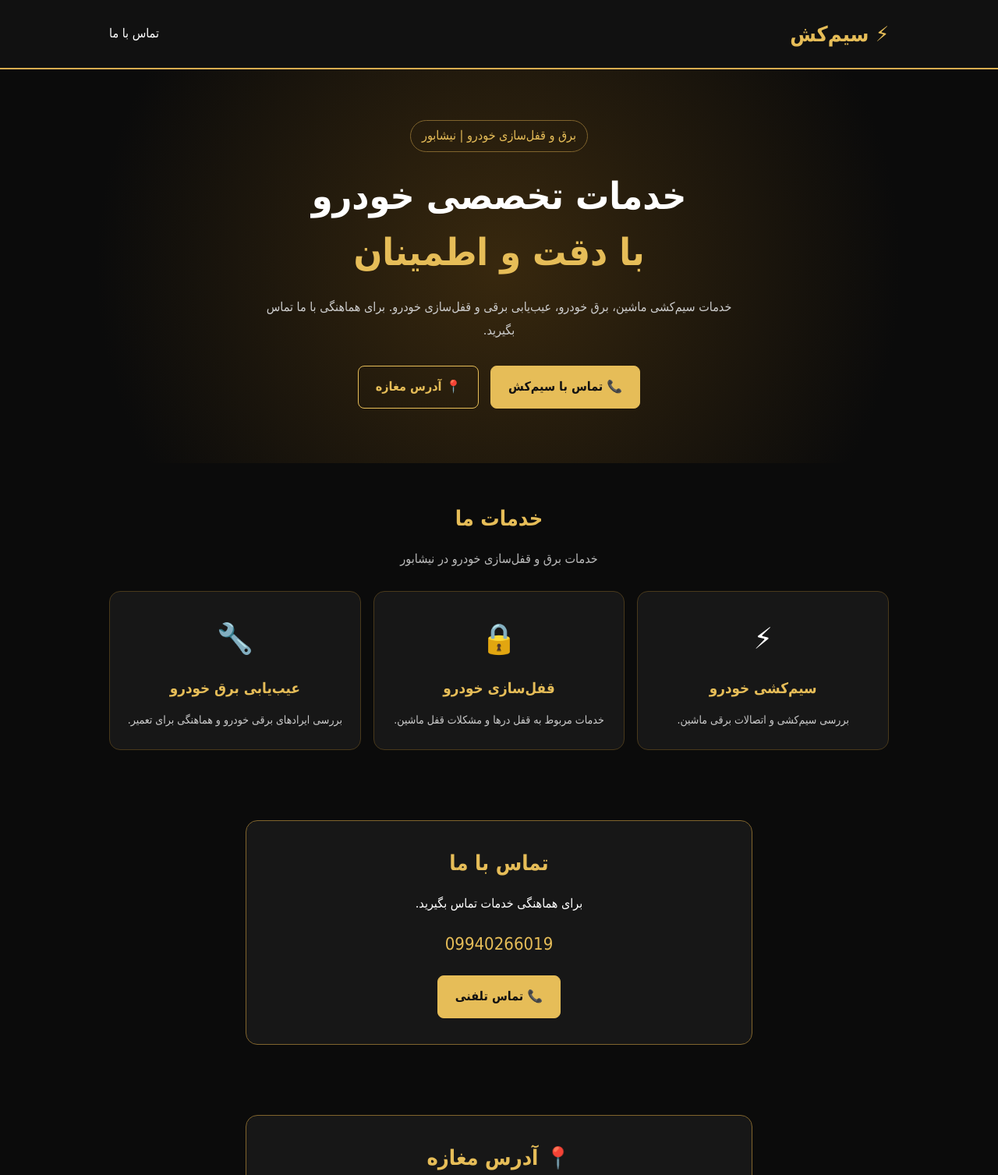
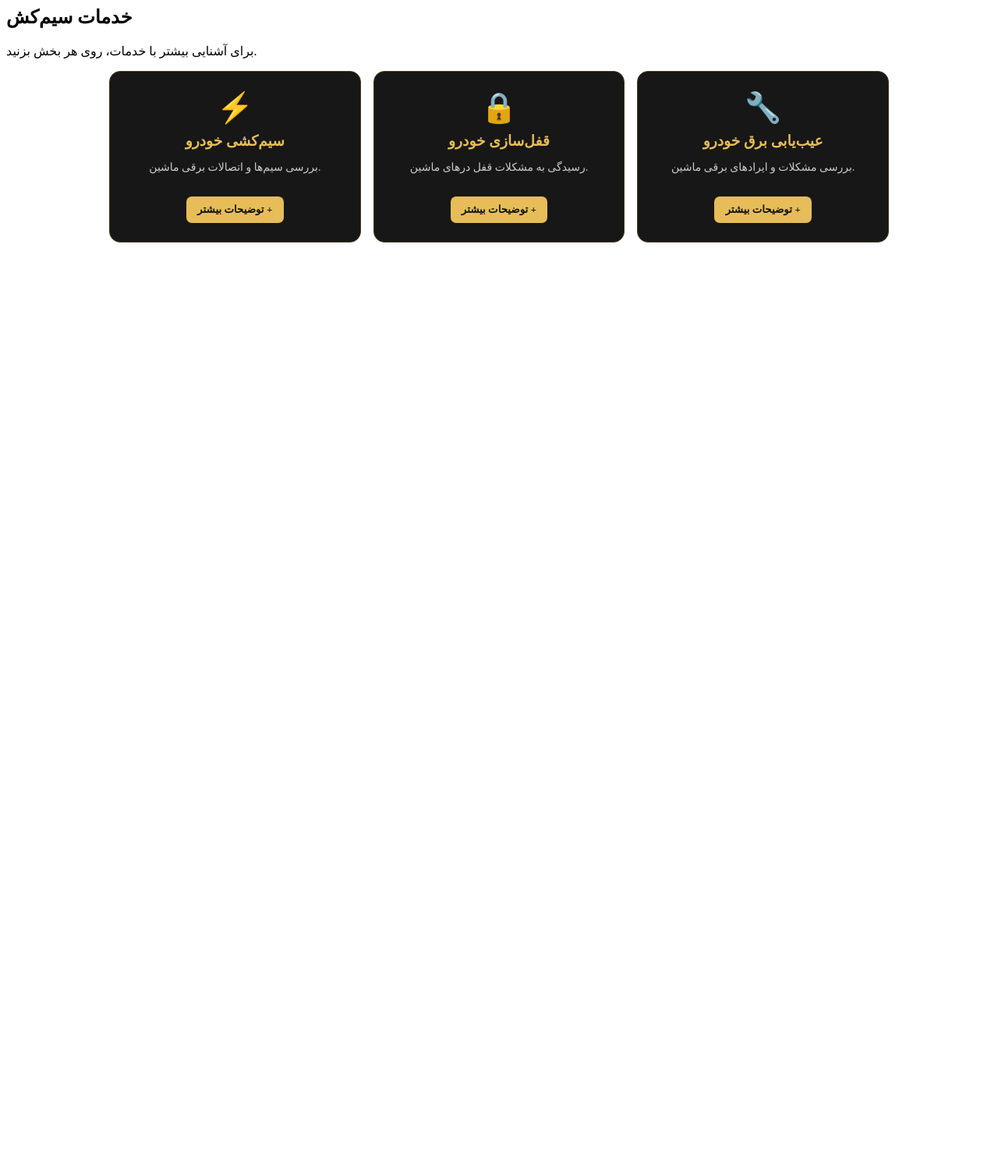
Before and after one commit to kbehzad835-bit/Arefkhani, a plain HTML site: page index.html in a window 1280 px wide. Shown: the top 1507 px of the page at 78% size. After the commit the page ends 800 px from the top, so only its background shows below. Drawn offline with Linux system fonts and the light colour scheme.

Commit message:
Update index.html

```diff
--- a/index.html
+++ b/index.html
@@ -1,121 +1,5 @@
-
-<!DOCTYPE html>
-<html lang="fa" dir="rtl">
-<head>
-<meta charset="UTF-8">
-<meta name="viewport" content="width=device-width, initial-scale=1">
-<title>سیم‌کش | برق و قفل‌سازی خودرو</title>
 
 <style>
-* {
-  box-sizing: border-box;
-  margin: 0;
-  padding: 0;
-}
-
-html {
-  scroll-behavior: smooth;
-}
-
-body {
-  font-family: Tahoma, Arial, sans-serif;
-  background: #0b0b0b;
-  color: #fff;
-  line-height: 1.9;
-}
-
-a {
-  text-decoration: none;
-}
-
-header {
-  background: #111;
-  padding: 18px;
-  border-bottom: 2px solid #d9ad50;
-}
-
-nav {
-  max-width: 1000px;
-  margin: auto;
-  display: flex;
-  justify-content: space-between;
-  align-items: center;
-}
-
-.logo {
-  font-size: 27px;
-  font-weight: bold;
-  color: #e6bd58;
-}
-
-nav a:last-child {
-  color: white;
-}
-
-.hero {
-  padding: 65px 20px;
-  text-align: center;
-  background: radial-gradient(circle, #38280e, #0b0b0b 75%);
-}
-
-.tag {
-  display: inline-block;
-  color: #e6bd58;
-  border: 1px solid #80642d;
-  border-radius: 30px;
-  padding: 4px 14px;
-}
-
-h1 {
-  font-size: clamp(30px, 7vw, 48px);
-  line-height: 1.5;
-  margin: 20px 0;
-}
-
-.gold {
-  color: #e6bd58;
-}
-
-.hero p {
-  color: #ccc;
-  max-width: 600px;
-  margin: 0 auto 25px;
-}
-
-.btn {
-  display: inline-block;
-  padding: 11px 22px;
-  margin: 5px;
-  border-radius: 8px;
-  font-weight: bold;
-  border: 1px solid #e6bd58;
-}
-
-.primary {
-  background: #e6bd58;
-  color: #111;
-}
-
-.secondary {
-  color: #e6bd58;
-}
-
-section {
-  padding: 45px 20px;
-  text-align: center;
-}
-
-h2 {
-  color: #e6bd58;
-  font-size: 27px;
-  margin-bottom: 12px;
-}
-
-.subtitle {
-  color: #bbb;
-  margin-bottom: 25px;
-}
-
 .services {
   display: grid;
   grid-template-columns: repeat(3, 1fr);
@@ -129,6 +13,7 @@ h2 {
   border: 1px solid #49391b;
   border-radius: 14px;
   padding: 24px 16px;
+  text-align: center;
 }
 
 .icon {
@@ -145,110 +30,41 @@ h2 {
   font-size: 14px;
 }
 
-.contact-box,
-.address-box {
-  max-width: 650px;
-  margin: auto;
-  padding: 28px 18px;
-  background: #171717;
-  border: 1px solid #80642d;
-  border-radius: 15px;
+.details {
+  display: none;
+  text-align: right;
+  margin-top: 15px;
+  padding-top: 12px;
+  border-top: 1px solid #49391b;
 }
 
-.phone {
-  color: #e6bd58;
-  font-size: 22px;
-  margin: 15px 0;
-  direction: ltr;
+.details.open {
+  display: block;
 }
 
-.address-text {
-  margin: 15px 0;
-  color: #eee;
-}
-
-footer {
-  text-align: center;
-  padding: 22px;
-  background: #111;
-  color: #aaa;
-  border-top: 1px solid #49391b;
-  font-size: 13px;
-}
-
-.call-fixed {
-  display: none;
+.more {
+  margin-top: 15px;
+  background: #e6bd58;
+  color: #111;
+  padding: 9px 14px;
+  border: 0;
+  border-radius: 7px;
+  font-weight: bold;
+  font-family: inherit;
+  cursor: pointer;
 }
 
 @media (max-width: 650px) {
   .services {
     grid-template-columns: 1fr;
   }
-
-  .hero {
-    padding: 45px 15px;
-  }
-
-  body {
-    padding-bottom: 60px;
-  }
-
-  .call-fixed {
-    display: block;
-    position: fixed;
-    bottom: 0;
-    right: 0;
-    left: 0;
-    text-align: center;
-    padding: 12px;
-    background: #e6bd58;
-    color: #111;
-    font-weight: bold;
-    z-index: 10;
-  }
 }
 </style>
-</head>
-
-<body>
-
-<header>
-  <nav>
-    <a href="#" class="logo">⚡ سیم‌کش</a>
-    <a href="#contact">تماس با ما</a>
-  </nav>
-</header>
-
-<main>
-
-<div class="hero">
-  <span class="tag">برق و قفل‌سازی خودرو | نیشابور</span>
-
-  <h1>
-    خدمات تخصصی خودرو
-    <br>
-    <span class="gold">با دقت و اطمینان</span>
-  </h1>
-
-  <p>
-    خدمات سیم‌کشی ماشین، برق خودرو،
-    عیب‌یابی برقی و قفل‌سازی خودرو.
-    برای هماهنگی با ما تماس بگیرید.
-  </p>
-
-  <a class="btn primary" href="tel:09940266019">
-    📞 تماس با سیم‌کش
-  </a>
-
-  <a class="btn secondary" href="#address">
-    📍 آدرس مغازه
-  </a>
-</div>
 
 <section id="services">
-  <h2>خدمات ما</h2>
+  <h2>خدمات سیم‌کش</h2>
   <p class="subtitle">
-    خدمات برق و قفل‌سازی خودرو در نیشابور
+    برای آشنایی بیشتر با خدمات، روی هر بخش بزنید.
   </p>
 
   <div class="services">
@@ -256,75 +72,91 @@ footer {
     <div class="card">
       <div class="icon">⚡</div>
       <h3>سیم‌کشی خودرو</h3>
+      <p>بررسی سیم‌ها و اتصالات برقی ماشین.</p>
+
+      <button class="more" onclick="toggleDetails('wiring',this)">
+        توضیحات بیشتر +
+      </button>
+
+      <div class="details" id="wiring">
         <p>
-        بررسی سیم‌کشی و اتصالات برقی ماشین.
+          سیم‌کشی خودرو وظیفه انتقال برق بین باتری،
+          فیوزها، چراغ‌ها، سنسورها و دیگر تجهیزات
+          الکتریکی ماشین را بر عهده دارد.
         </p>
+        <br>
+        <p>
+          خرابی سیم‌ها، اتصالات شل یا سوختگی سیم‌کشی
+          ممکن است باعث قطعی برق، کار نکردن چراغ‌ها
+          یا اختلال در تجهیزات خودرو شود.
+          بررسی اتصالات و پیدا کردن محل خرابی،
+          از خدمات این بخش است.
+        </p>
+      </div>
     </div>
 
     <div class="card">
       <div class="icon">🔒</div>
       <h3>قفل‌سازی خودرو</h3>
+      <p>رسیدگی به مشکلات قفل درهای ماشین.</p>
+
+      <button class="more" onclick="toggleDetails('lock',this)">
+        توضیحات بیشتر +
+      </button>
+
+      <div class="details" id="lock">
         <p>
-        خدمات مربوط به قفل درها و مشکلات قفل ماشین.
+          قفل در خودرو ممکن است به دلیل فرسودگی،
+          خرابی قطعات داخلی یا مشکل در سیستم
+          قفل مرکزی درست کار نکند.
         </p>
+        <br>
+        <p>
+          در خدمات قفل‌سازی، وضعیت قفل و عملکرد
+          قطعات مربوط بررسی می‌شود تا مشکل
+          مشخص و برای تعمیر آن هماهنگی شود.
+          این خدمات شامل ساخت کلید یا سوئیچ نیست.
+        </p>
+      </div>
     </div>
 
     <div class="card">
       <div class="icon">🔧</div>
       <h3>عیب‌یابی برق خودرو</h3>
+      <p>بررسی مشکلات و ایرادهای برقی ماشین.</p>
+
+      <button class="more" onclick="toggleDetails('electric',this)">
+        توضیحات بیشتر +
+      </button>
+
+      <div class="details" id="electric">
         <p>
-        بررسی ایرادهای برقی خودرو و هماهنگی برای تعمیر.
+          سیستم برق خودرو بخش‌های مختلفی مثل باتری،
+          دینام، استارت، فیوزها و تجهیزات روشنایی
+          را شامل می‌شود.
         </p>
+        <br>
+        <p>
+          روشن نشدن خودرو، ضعیف شدن باتری،
+          کار نکردن چراغ‌ها یا قطع و وصل شدن
+          تجهیزات برقی می‌تواند علت‌های متفاوتی
+          داشته باشد. عیب‌یابی به پیدا کردن علت
+          احتمالی مشکل و انتخاب روش تعمیر مناسب
+          کمک می‌کند.
+        </p>
+      </div>
     </div>
 
   </div>
 </section>
 
-<section id="contact">
-  <div class="contact-box">
-    <h2>تماس با ما</h2>
+<script>
+function toggleDetails(id, button) {
+  const details = document.getElementById(id);
+  const isOpen = details.classList.toggle('open');
 
-    <p>برای هماهنگی خدمات تماس بگیرید.</p>
-
-    <div class="phone">09940266019</div>
-
-    <a class="btn primary" href="tel:09940266019">
-      📞 تماس تلفنی
-    </a>
-  </div>
-</section>
-
-<section id="address">
-  <div class="address-box">
-    <h2>📍 آدرس مغازه</h2>
-
-    <p class="address-text">
-      نیشابور، سی‌متری طالقانی،
-      طالقانی ۲۸، کوچه میکرون
-    </p>
-
-    <a
-      class="btn primary"
-      href="https://www.google.com/maps/search/?api=1&query=نیشابور%20سی%20متری%20طالقانی%20طالقانی%2028%20کوچه%20میکرون"
-      target="_blank"
-      rel="noopener"
-    >
-      مشاهده آدرس روی نقشه
-    </a>
-  </div>
-</section>
-
-</main>
-
-<footer>
-  © سیم‌کش | خدمات برق و قفل‌سازی خودرو
-  <br>
-  نیشابور
-</footer>
-
-<a class="call-fixed" href="tel:09940266019">
-  📞 تماس مستقیم با سیم‌کش
-</a>
-
-</body>
-                             </html>
+  button.textContent = isOpen
+    ? 'بستن توضیحات −'
+    : 'توضیحات بیشتر +';
+}
+</script>
```
Lines whose indentation alone changed are shown as unchanged.
